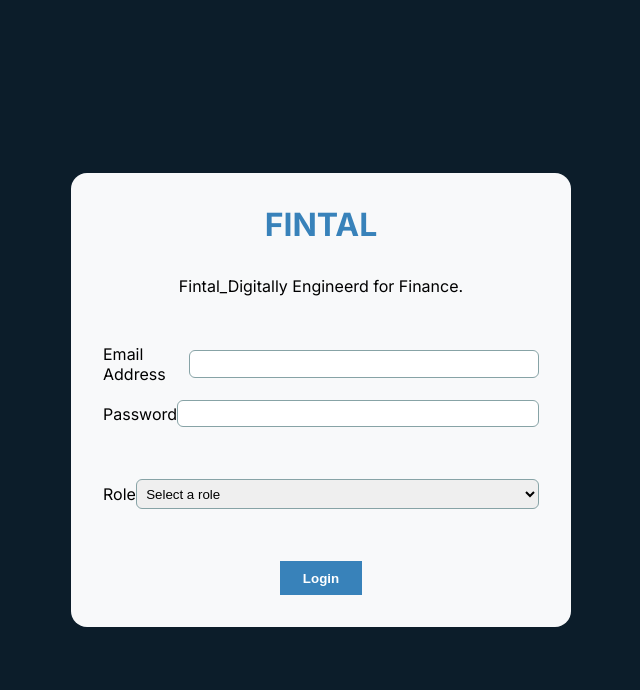
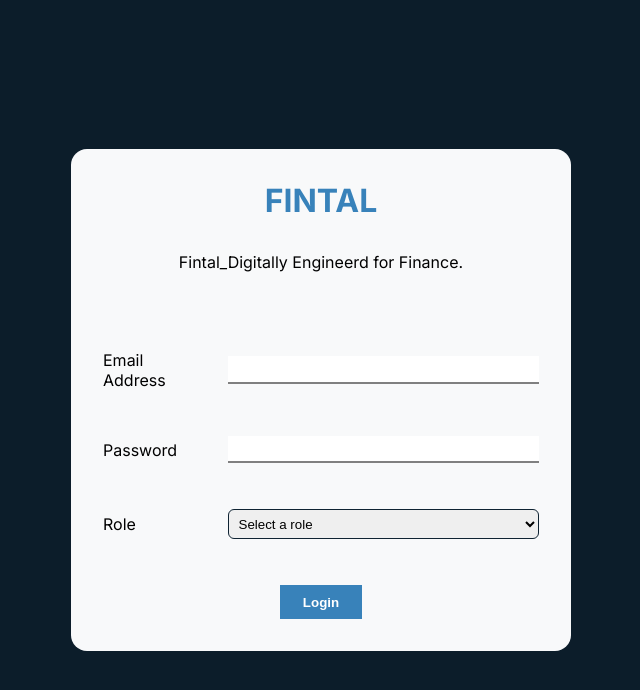
Before and after one commit to asia272/Bank-acount-operation, a React (Vite) app: page / in a window 1280 px wide. Shown: the top 690 px of the page, without its empty margins (319-959 px from the left). Built offline with nearby package versions, Linux system fonts and the light colour scheme.

Commit message:
add login stying

```diff
--- a/src/index.css
+++ b/src/index.css
@@ -41,12 +41,19 @@ span {
 }
 
 input ,select{
-    border: 1px solid hsl(186, 15%, 59%);
+    border: 1px solid #0f2332;
     border-radius: 6px;
     width: 100%;
-    padding: 0.33rem;
+     padding: 0.33rem;
+  display: block;
 }
 
+label{
+  width: 30%;
+}
+label+div{
+  width: 100%;
+}
 /* animation */
 button:hover{
 transform: scale(1.1);
--- a/src/pages/Login/LoginForm.css
+++ b/src/pages/Login/LoginForm.css
@@ -16,7 +16,7 @@
 
     /* min-width: 300px; */
     width: 500px;
-    gap: 1rem;
+    gap: 2.88rem;
 }
 
 main {
@@ -41,5 +41,15 @@ main {
 .form-field {
     display: flex;
     align-items: center;
-    /* gap: 2rem; */
+    gap: 2rem;
+    /* justify-content: space-between; */
 }
+
+.form-field input {
+    border: none !important;
+    border-radius: 0;
+    border-bottom: 2px solid gray !important;
+}
+.form-field input:focus{
+    outline: none;
+}
--- a/src/pages/Login/LoginForm.jsx
+++ b/src/pages/Login/LoginForm.jsx
@@ -40,10 +40,11 @@ const LoginForm = () => {
 
 
                 {/* Email Field */}
-                <div className="form-field">
-                    <label>Email Address</label><br />
+                <div className={`form-field ${errors.email ? "input-error" : ""}`}>
+                    <label>Email Address</label>
+                    <div>
                         <input
-                        className={errors.email ? "input-error" : ""}
+
                             type="email"
                             {...register('email', {
                                 required: 'Email is required',
@@ -56,30 +57,30 @@ const LoginForm = () => {
                         {errors.email && <p>{errors.email.message}</p>}
                     </div>
 
+                </div>
+
                 {/* Password Field */}
-                <div  className="form-field">
-                    <label>Password</label><br />
+                <div className={`form-field ${errors.password ? "input-error" : ""}`}>
+                    <label>Password</label>
+                    <div>
                         <input
-                        className={errors.password ? "input-error" : ""}
                             type="password"
-                        {...register('password', {
-                            required: 'Password is required',
+                            {...register("password", {
+                                required: "Password is required",
                                 minLength: {
                                     value: 6,
-                                message: 'Password must be at least 6 characters',
+                                    message: "Password must be at least 6 characters",
                                 },
                             })}
                         />
                         {errors.password && <p>{errors.password.message}</p>}
                     </div>
-
-                <br />
-
+                </div>
                 {/* Role Field */}
-                <div className="form-field">
-                    <label>Role</label><br />
+                <div className={`form-field ${errors.role? "input-error" : ""}`} >
+                    <label>Role</label>
+                    <div >
                         <select
-                        className={errors.role ? "input-error" : ""}
                             {...register('role', { required: 'Role is required' })}
                         >
                             <option value="">Select a role</option>
@@ -90,8 +91,7 @@ const LoginForm = () => {
                         {errors.role && <p>{errors.role.message}</p>}
                     </div>
 
-                <br />
-
+                </div>
                 <button type="submit" className="login-btn">Login</button>
             </motion.form>
 
--- a/src/pages/error.css
+++ b/src/pages/error.css
@@ -1,11 +1,12 @@
-.input-error{
-    border-color: hsl(0, 66%, 54%);
+.input-error input, .input-error select{
+    border-color: hsl(0, 66%, 54%) !important;
 }
-.input-error +p{
+.input-error p{
     color: hsl(0, 66%, 54%);
     font-size: 13px;
     margin-top: 5px;
 }
-.input-error > label span{
-color :hsl(0, 66%, 54%)
+
+.input-error > label {
+  color: hsl(0, 66%, 54%);
 }
```
Lines whose indentation alone changed are shown as unchanged.
